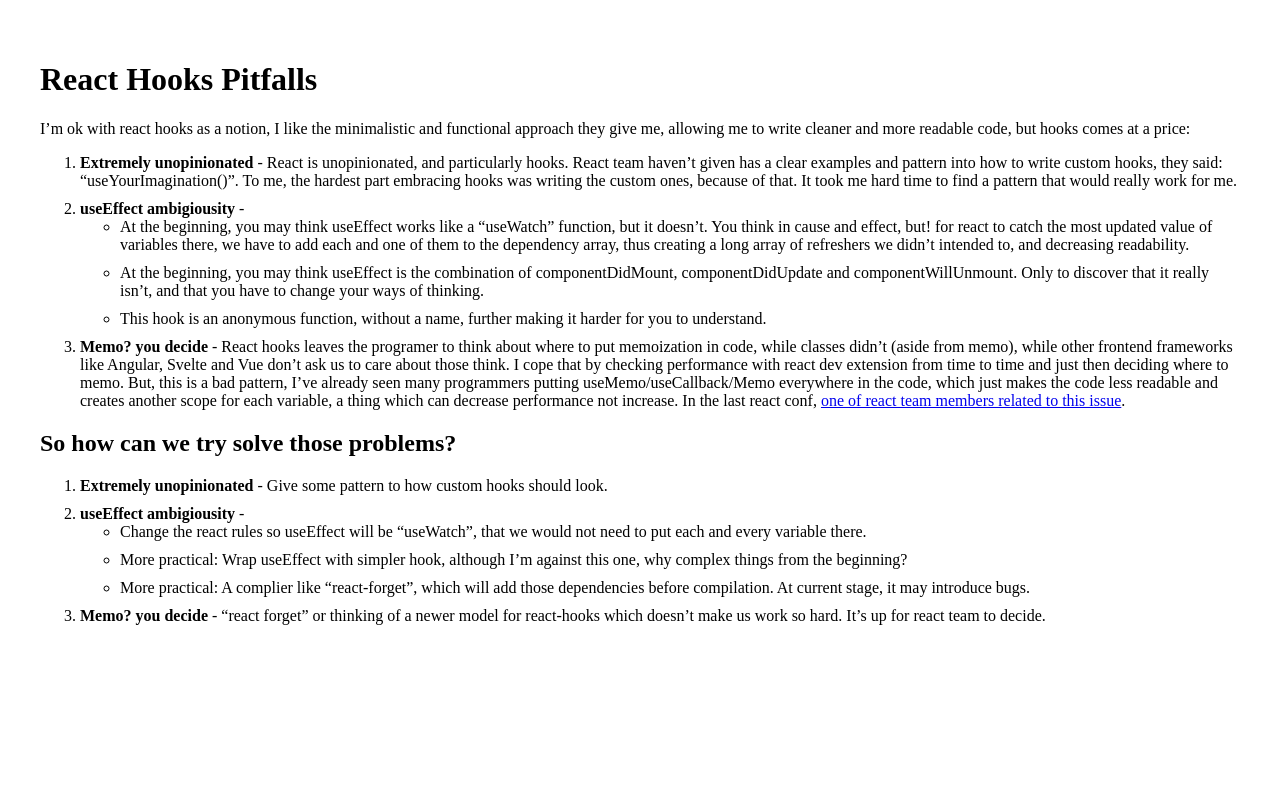
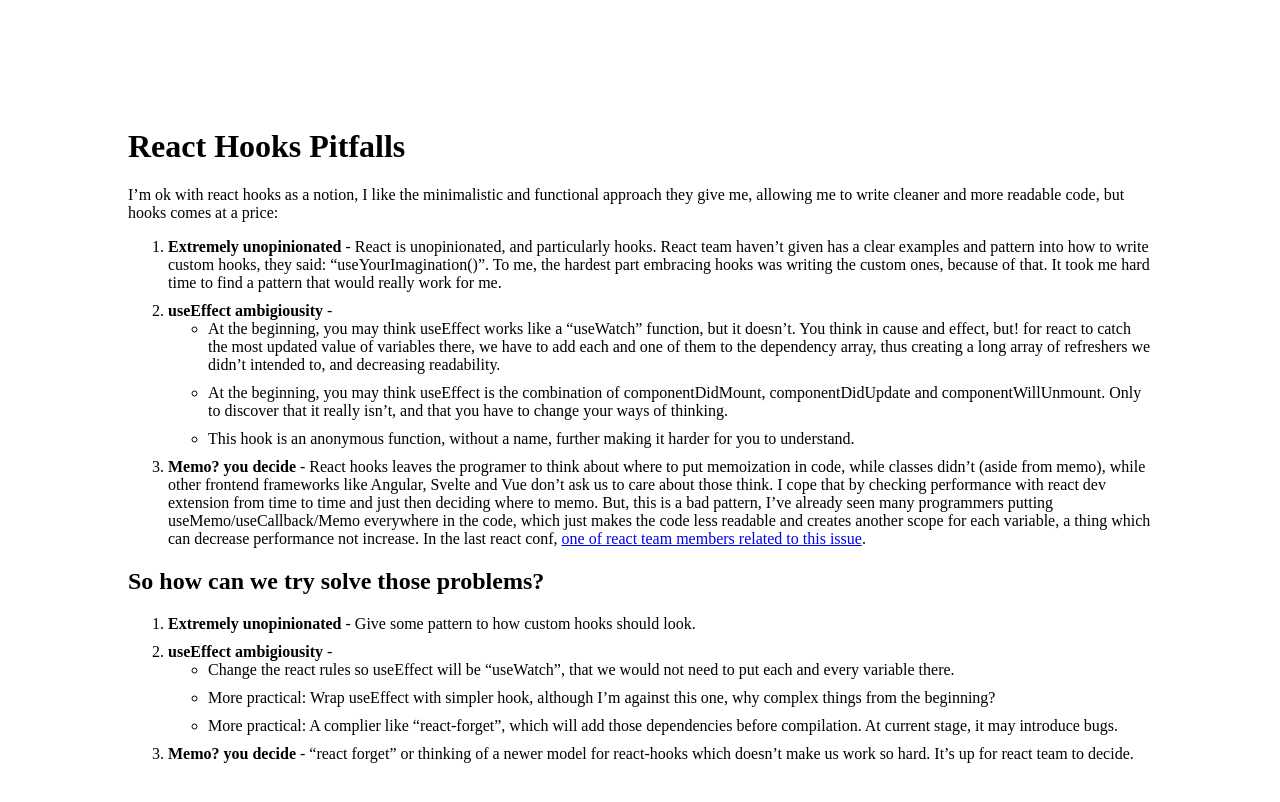
Before and after one commit to purple-cmd/blog, a Jekyll site: the page built from _posts/2021-12-24-react-hooks-pitfalls.md, in a window 1280 px wide. Shown: the top 802 px of the page. Built offline with Jekyll 4.4.1, drawn with Linux system fonts in a browser that asks for light colours.

Commit message:
changed css

```diff
--- a/css/index.css
+++ b/css/index.css
@@ -1,5 +1,5 @@
 body {
-    padding: 2em;
+    margin: 10%;
 }
 
 li {
```
